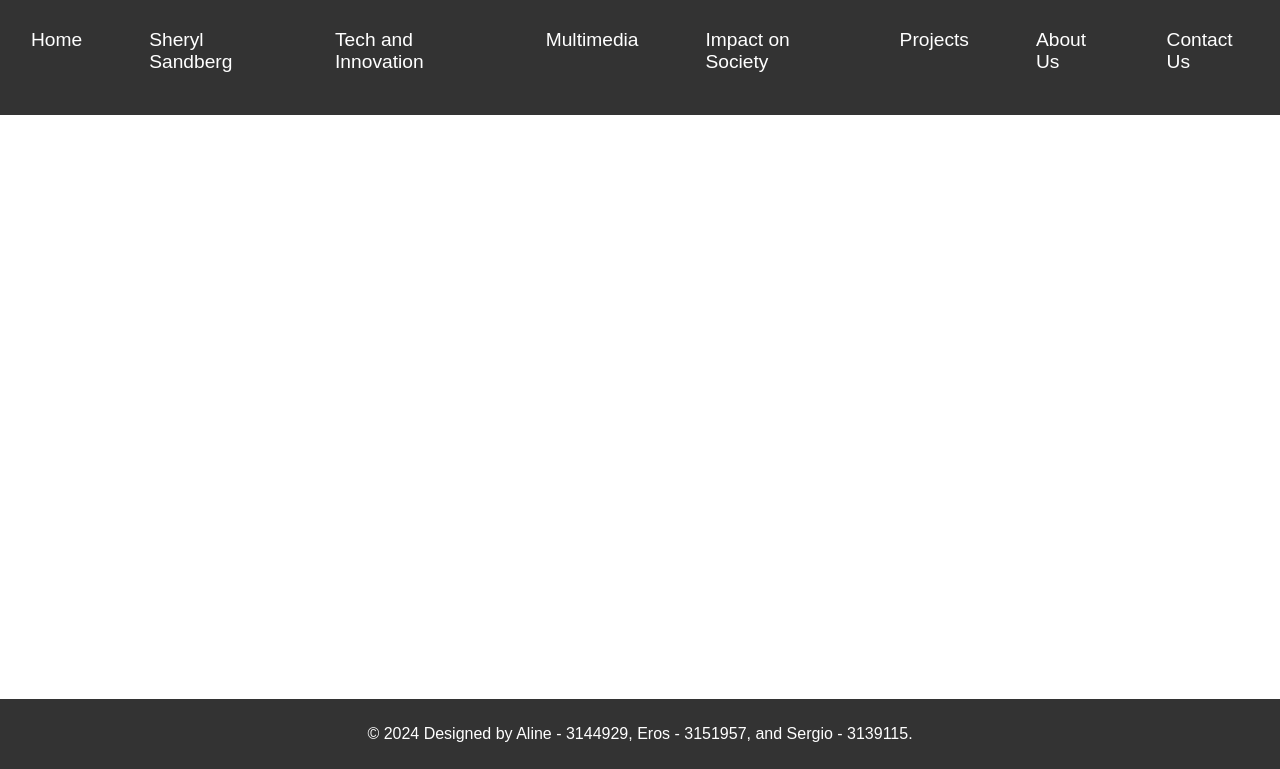
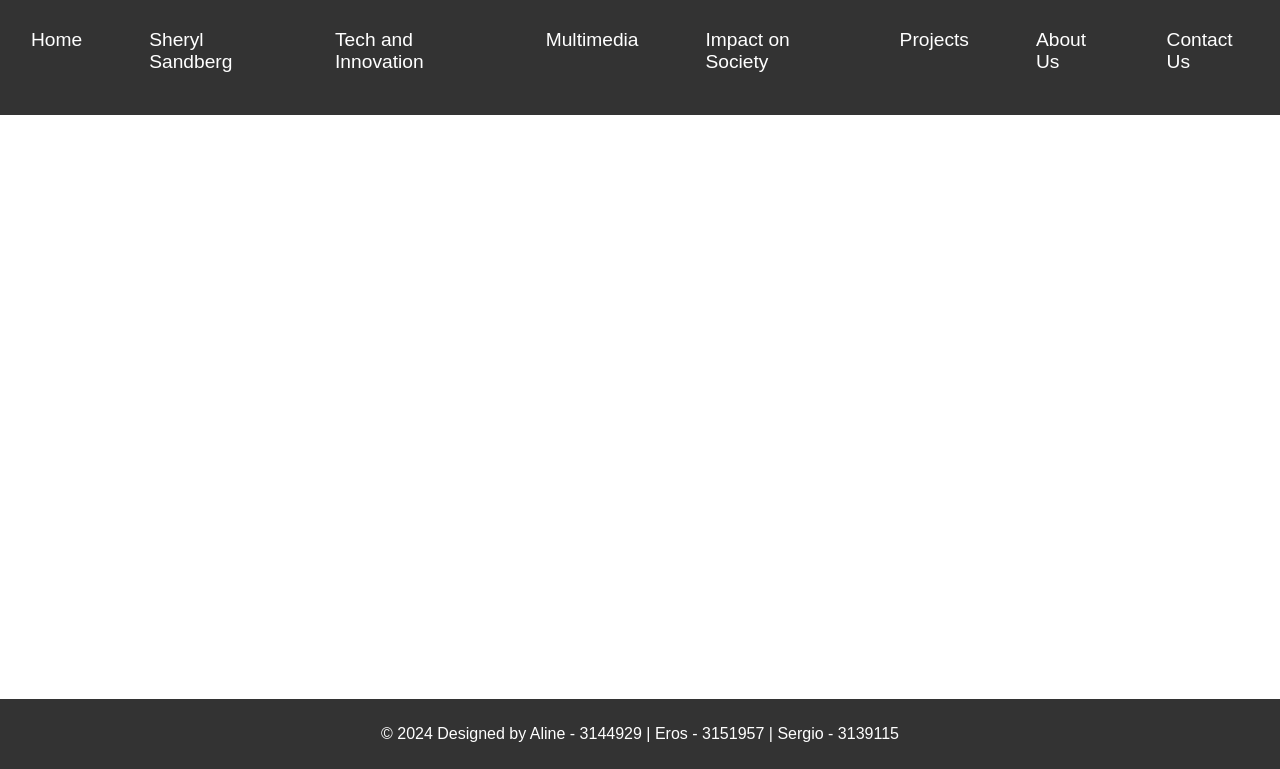
Before and after one commit to AlineACosta12/Night-Web-Club, a plain HTML site: page index.html in a window 1280 px wide. Shown: the part 31-800 px from the top of the page. Drawn offline with Linux system fonts and the light colour scheme.

Commit message:
changed the message in the footer

```diff
--- a/index.html
+++ b/index.html
@@ -43,7 +43,7 @@
 
             <!-- Footer section -->
             <footer>
-                <p>&copy; 2024 Designed by Aline - 3144929, Eros - 3151957, and Sergio - 3139115.</p>
+                <p>&copy; 2024 Designed by Aline - 3144929 | Eros - 3151957 | Sergio - 3139115</p>
             </footer>
         </div>
         <script src="script.js" defer></script>
```
